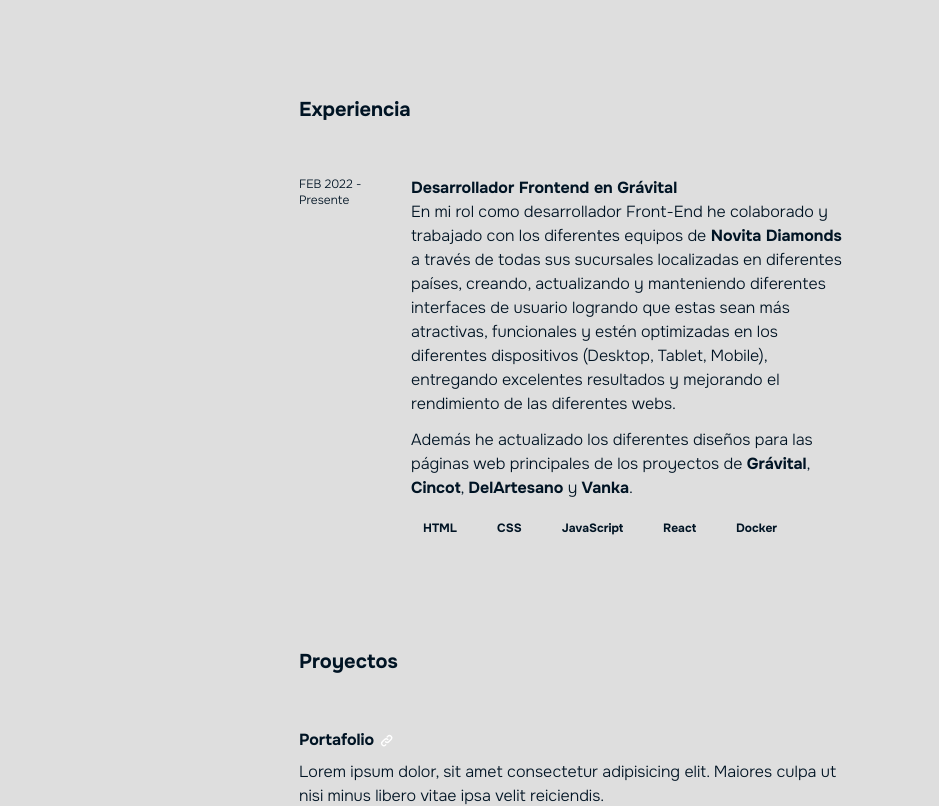
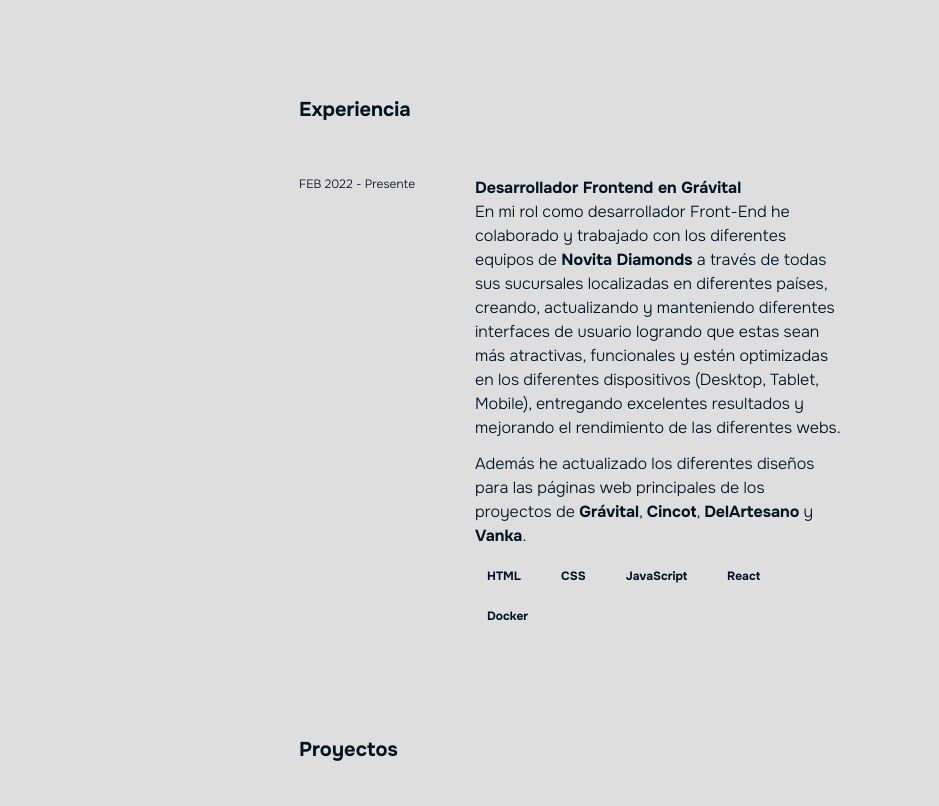
Before and after one commit to JoseSissa/Portfolio, an Astro site: page / in a window 1280 px wide. Shown: the top 806 px of the page, 341-1280 px from the left. Built offline with nearby package versions, Linux system fonts and the light colour scheme; Astro itself is replaced by a stand-in of ours.

Commit message:
Experience component updated

```diff
--- a/src/components/Experience.astro
+++ b/src/components/Experience.astro
@@ -11,8 +11,8 @@
                 EXPERIENCE_JOBS.map(job => {
                     return(
                         <li class="mb-12">
-                            <div class="flex gap-x-4">
-                                <header class="min-w-24 text-xs font-light">{job.date}</header>
+                            <div class="flex flex-col lg:flex-row gap-x-4">
+                                <header class="min-w-40 max-w-40 text-xs font-light">{job.date}</header>
                                 <div>
                                     <h3 class="font-bold">
                                         {job.position} en {job.company}
```
